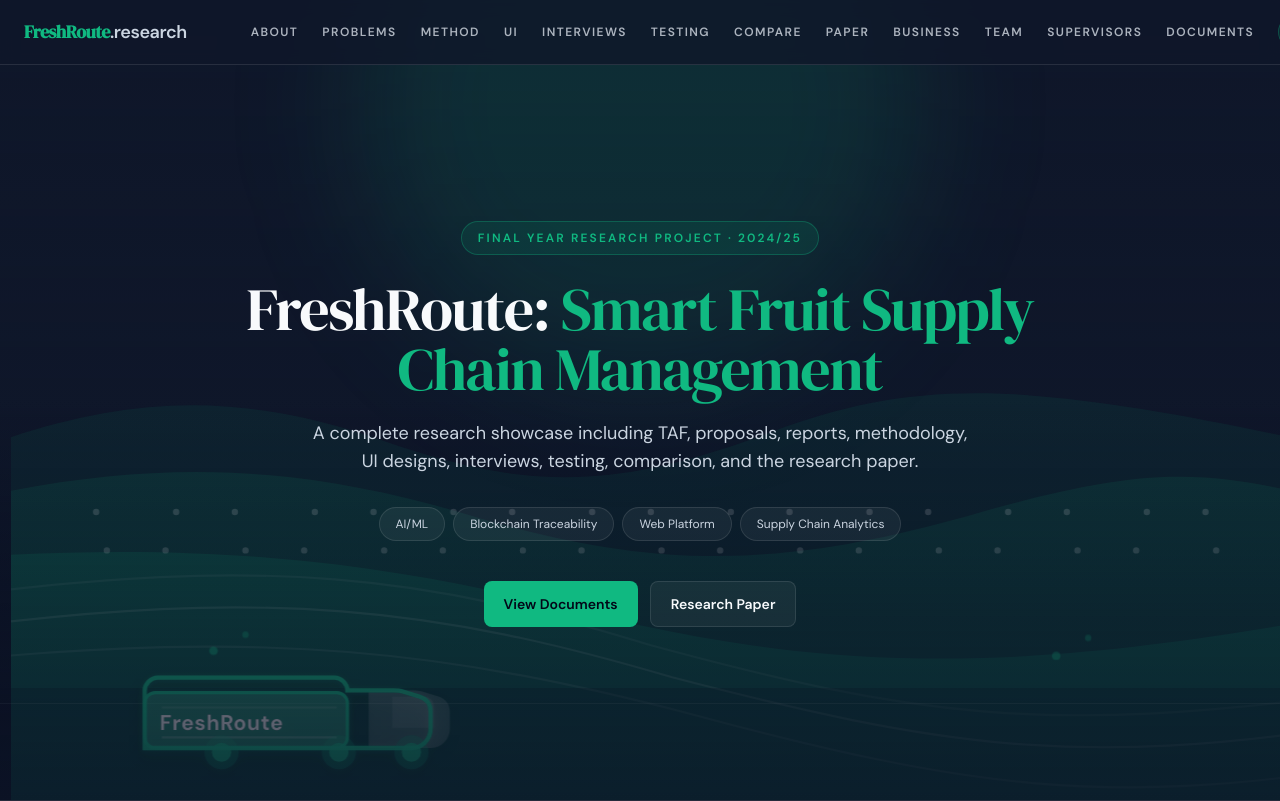
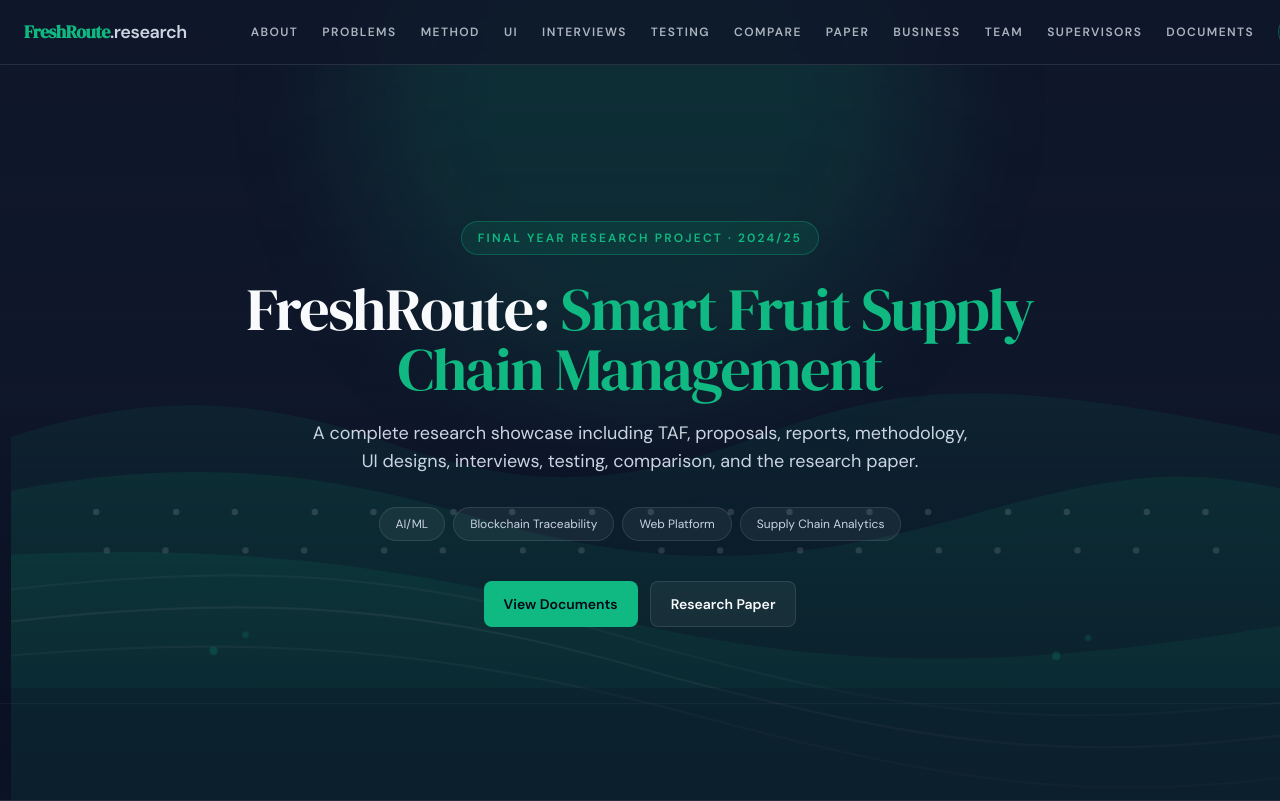
Before and after one commit to AashaniSamarakoon/Research-Website, a React (Vite) app: page / in a window 1280 px wide. Shown: the top 801 px of the page. Built offline with nearby package versions, Linux system fonts and the light colour scheme.

Commit message:
comment out TruckSvg component in HeroBackground

```diff
--- a/src/components/HeroBackground.jsx
+++ b/src/components/HeroBackground.jsx
@@ -66,108 +66,108 @@ function CloudSvg({ className }) {
   )
 }
 
-function TruckSvg({ className }) {
-  return (
-    <svg viewBox="0 0 340 120" className={className} aria-hidden="true" focusable="false">
-      <defs>
-        <filter id="truckShadow" x="-30%" y="-30%" width="160%" height="160%">
-          <feDropShadow dx="0" dy="6" stdDeviation="6" floodColor="#000000" floodOpacity="0.35" />
-          <feDropShadow dx="0" dy="0" stdDeviation="2" floodColor="#10B981" floodOpacity="0.22" />
-        </filter>
-      </defs>
+// function TruckSvg({ className }) {
+//   return (
+//     <svg viewBox="0 0 340 120" className={className} aria-hidden="true" focusable="false">
+//       <defs>
+//         <filter id="truckShadow" x="-30%" y="-30%" width="160%" height="160%">
+//           <feDropShadow dx="0" dy="6" stdDeviation="6" floodColor="#000000" floodOpacity="0.35" />
+//           <feDropShadow dx="0" dy="0" stdDeviation="2" floodColor="#10B981" floodOpacity="0.22" />
+//         </filter>
+//       </defs>
 
-      <g filter="url(#truckShadow)">
-      {/* trailer panel */}
-      <rect x="20" y="38" width="190" height="52" rx="10" fill="currentColor" className="text-white" opacity="0.10" />
-      <rect x="20" y="38" width="190" height="52" rx="10" fill="currentColor" className="text-secondary" opacity="0.32" />
+//       <g filter="url(#truckShadow)">
+//       {/* trailer panel */}
+//       <rect x="20" y="38" width="190" height="52" rx="10" fill="currentColor" className="text-white" opacity="0.10" />
+//       <rect x="20" y="38" width="190" height="52" rx="10" fill="currentColor" className="text-secondary" opacity="0.32" />
 
-      {/* trailer border to improve readability */}
-      <rect
-        x="20"
-        y="38"
-        width="190"
-        height="52"
-        rx="10"
-        fill="none"
-        stroke="currentColor"
-        className="text-secondary"
-        strokeWidth="3"
-        opacity="0.9"
-      />
+//       {/* trailer border to improve readability */}
+//       <rect
+//         x="20"
+//         y="38"
+//         width="190"
+//         height="52"
+//         rx="10"
+//         fill="none"
+//         stroke="currentColor"
+//         className="text-secondary"
+//         strokeWidth="3"
+//         opacity="0.9"
+//       />
 
-      {/* FreshRoute label */}
-      <g fill="currentColor" className="text-slate-950" opacity="0.95">
-        <text
-          x="34"
-          y="73"
-          fontSize="20"
-          fontWeight="700"
-          fontFamily="DM Sans, ui-sans-serif, system-ui"
-          letterSpacing="0.5"
-        >
-          FreshRoute
-        </text>
-      </g>
+//       {/* FreshRoute label */}
+//       <g fill="currentColor" className="text-slate-950" opacity="0.95">
+//         <text
+//           x="34"
+//           y="73"
+//           fontSize="20"
+//           fontWeight="700"
+//           fontFamily="DM Sans, ui-sans-serif, system-ui"
+//           letterSpacing="0.5"
+//         >
+//           FreshRoute
+//         </text>
+//       </g>
 
-      {/* light overlay text to pop on dark backgrounds */}
-      <g fill="currentColor" className="text-white" opacity="0.92">
-        <text
-          x="34"
-          y="73"
-          fontSize="20"
-          fontWeight="800"
-          fontFamily="DM Sans, ui-sans-serif, system-ui"
-          letterSpacing="0.5"
-        >
-          FreshRoute
-        </text>
-      </g>
+//       {/* light overlay text to pop on dark backgrounds */}
+//       <g fill="currentColor" className="text-white" opacity="0.92">
+//         <text
+//           x="34"
+//           y="73"
+//           fontSize="20"
+//           fontWeight="800"
+//           fontFamily="DM Sans, ui-sans-serif, system-ui"
+//           letterSpacing="0.5"
+//         >
+//           FreshRoute
+//         </text>
+//       </g>
 
-      {/* cargo lines */}
-      <g className="text-white" stroke="currentColor" strokeWidth="2" opacity="0.16">
-        <line x1="36" y1="80" x2="200" y2="80" />
-        <line x1="36" y1="52" x2="200" y2="52" opacity="0.6" />
-      </g>
+//       {/* cargo lines */}
+//       <g className="text-white" stroke="currentColor" strokeWidth="2" opacity="0.16">
+//         <line x1="36" y1="80" x2="200" y2="80" />
+//         <line x1="36" y1="52" x2="200" y2="52" opacity="0.6" />
+//       </g>
 
-      {/* cab */}
-      <path
-        d="M230 90h58c10 0 18-8 18-18V56c0-7-4-12-10-14l-16-5c-3-1-6-1-9-1h-41V90z"
-        fill="currentColor"
-        className="text-white"
-        opacity="0.14"
-      />
-      <path
-        d="M252 42h30c5 0 9 4 9 9v20h-39V42z"
-        fill="currentColor"
-        className="text-white"
-        opacity="0.08"
-      />
+//       {/* cab */}
+//       <path
+//         d="M230 90h58c10 0 18-8 18-18V56c0-7-4-12-10-14l-16-5c-3-1-6-1-9-1h-41V90z"
+//         fill="currentColor"
+//         className="text-white"
+//         opacity="0.14"
+//       />
+//       <path
+//         d="M252 42h30c5 0 9 4 9 9v20h-39V42z"
+//         fill="currentColor"
+//         className="text-white"
+//         opacity="0.08"
+//       />
 
-      {/* outline */}
-      <path
-        d="M20 90h250c10 0 18-8 18-18V56c0-7-4-12-10-14l-16-5c-3-1-6-1-9-1h-43V36c0-6-6-12-12-12H32c-6 0-12 6-12 12v54z"
-        stroke="currentColor"
-        strokeWidth="4"
-        className="text-secondary"
-        fill="none"
-        opacity="0.9"
-      />
+//       {/* outline */}
+//       <path
+//         d="M20 90h250c10 0 18-8 18-18V56c0-7-4-12-10-14l-16-5c-3-1-6-1-9-1h-43V36c0-6-6-12-12-12H32c-6 0-12 6-12 12v54z"
+//         stroke="currentColor"
+//         strokeWidth="4"
+//         className="text-secondary"
+//         fill="none"
+//         opacity="0.9"
+//       />
 
-      {/* wheels */}
-      <g className="text-secondary" fill="currentColor" opacity="0.9">
-        <circle cx="92" cy="94" r="16" opacity="0.25" />
-        <circle cx="92" cy="94" r="9" opacity="0.8" />
+//       {/* wheels */}
+//       <g className="text-secondary" fill="currentColor" opacity="0.9">
+//         <circle cx="92" cy="94" r="16" opacity="0.25" />
+//         <circle cx="92" cy="94" r="9" opacity="0.8" />
 
-        <circle cx="202" cy="94" r="16" opacity="0.25" />
-        <circle cx="202" cy="94" r="9" opacity="0.8" />
+//         <circle cx="202" cy="94" r="16" opacity="0.25" />
+//         <circle cx="202" cy="94" r="9" opacity="0.8" />
 
-        <circle cx="270" cy="94" r="16" opacity="0.25" />
-        <circle cx="270" cy="94" r="9" opacity="0.8" />
-      </g>
-      </g>
-    </svg>
-  )
-}
+//         <circle cx="270" cy="94" r="16" opacity="0.25" />
+//         <circle cx="270" cy="94" r="9" opacity="0.8" />
+//       </g>
+//       </g>
+//     </svg>
+//   )
+// }
 
 export default function HeroBackground() {
   const reduceMotion = useReducedMotion()
@@ -256,7 +256,8 @@ export default function HeroBackground() {
         }
         style={{ willChange: 'transform' }}
       >
-        <TruckSvg className="h-32 w-auto" />
+        {/* <TruckSvg className="h-32 w-auto" /> */}
+
       </motion.div>
 
       {/* Foreground fade for readability */}
```
